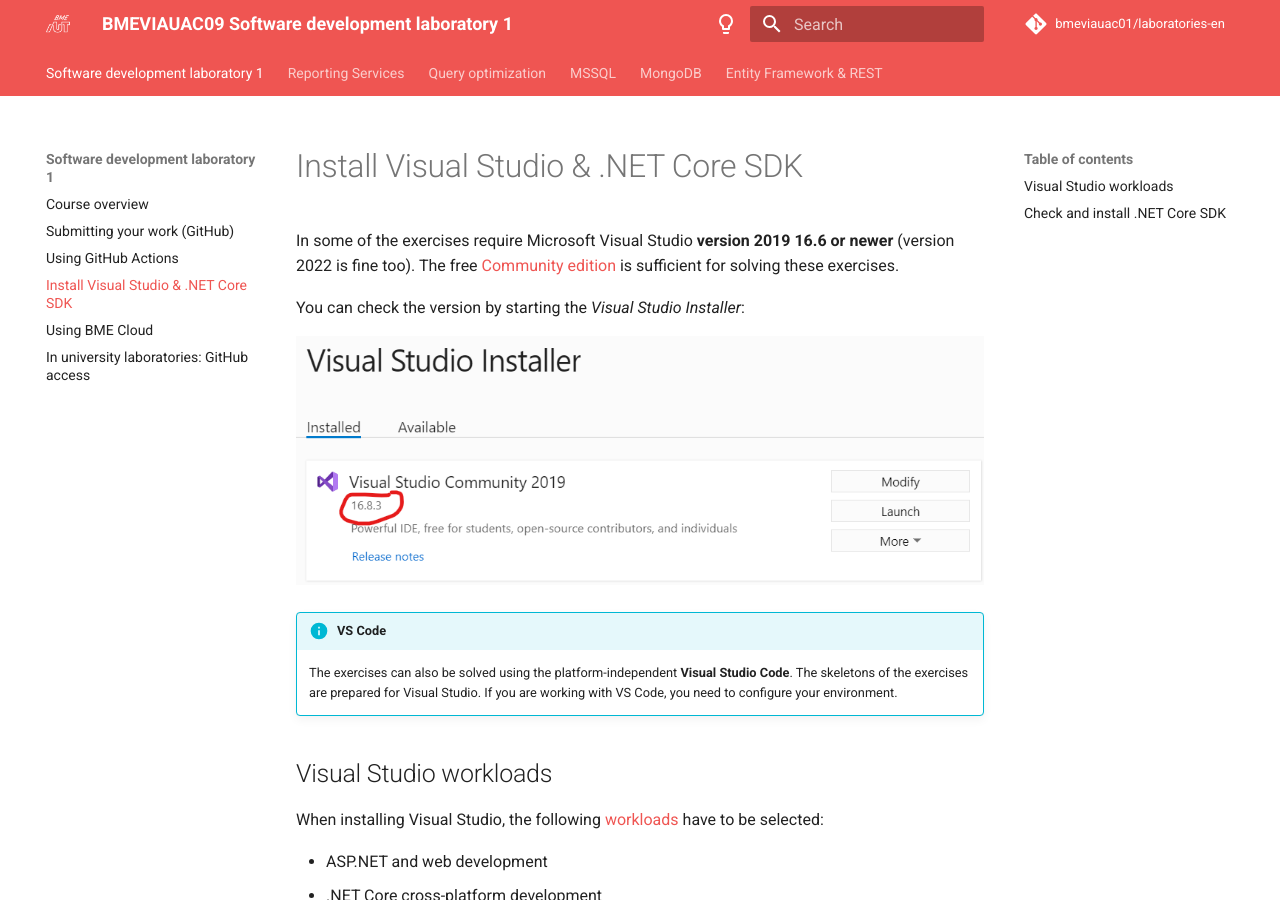
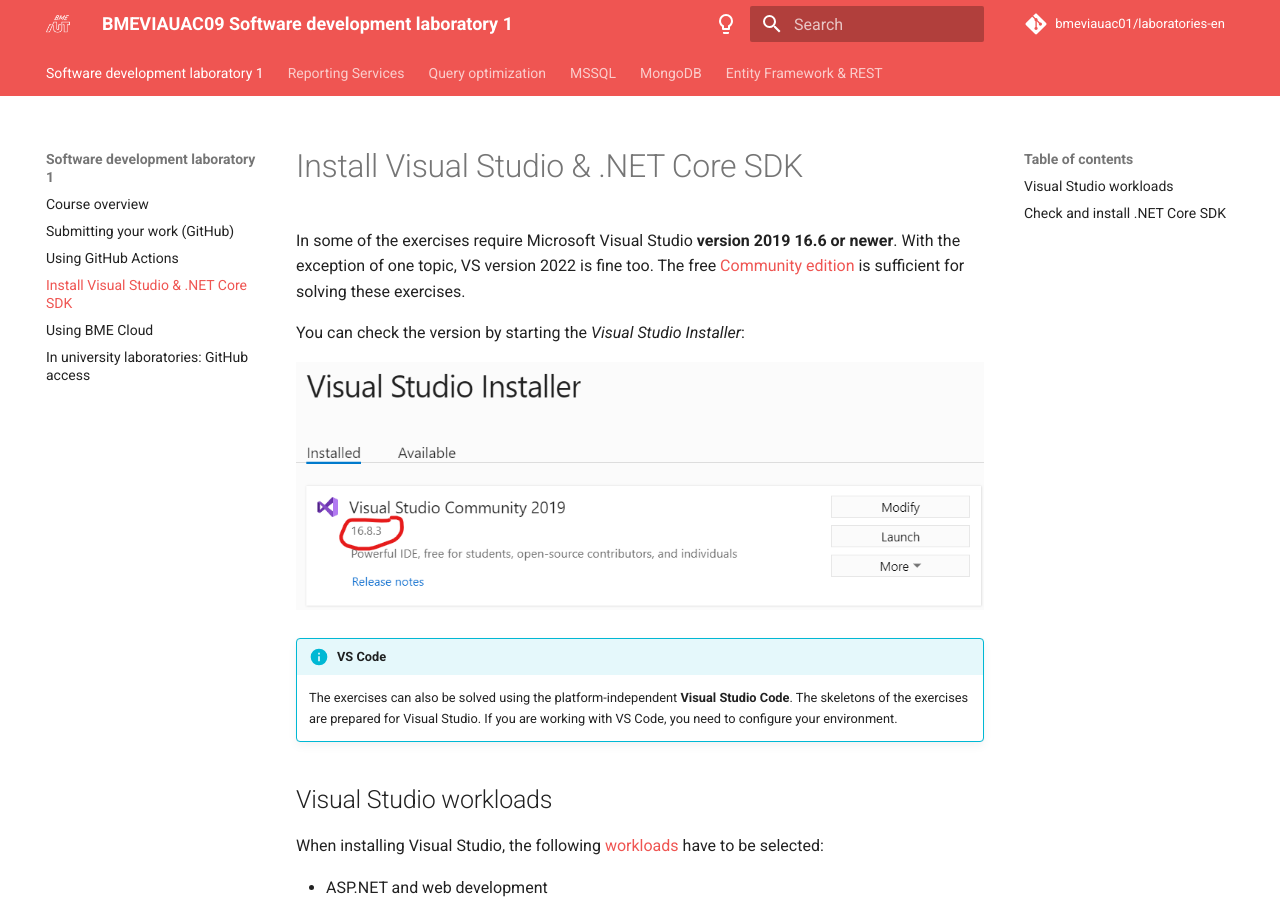
Before and after one commit to bmeviauac01/softwarelab1, an MkDocs documentation site: the page built from docs/VisualStudio.md, in a window 1280 px wide and 900 px high. Built offline with MkDocs 1.6.1 and Material for MkDocs 9.7.7, drawn with Linux system fonts in a browser that asks for light colours; comment, search, counter and statistics services are not loaded.

Commit message:
VS version

```diff
--- a/docs/VisualStudio.md
+++ b/docs/VisualStudio.md
@@ -1,6 +1,6 @@
 # Install Visual Studio & .NET Core SDK
 
-In some of the exercises require Microsoft Visual Studio **version 2019 16.6 or newer** (version 2022 is fine too). The free [Community edition](https://visualstudio.microsoft.com/vs/community/) is sufficient for solving these exercises.
+In some of the exercises require Microsoft Visual Studio **version 2019 16.6 or newer**. With the exception of one topic, VS version 2022 is fine too. The free [Community edition](https://visualstudio.microsoft.com/vs/community/) is sufficient for solving these exercises.
 
 You can check the version by starting the _Visual Studio Installer_:
 
```
